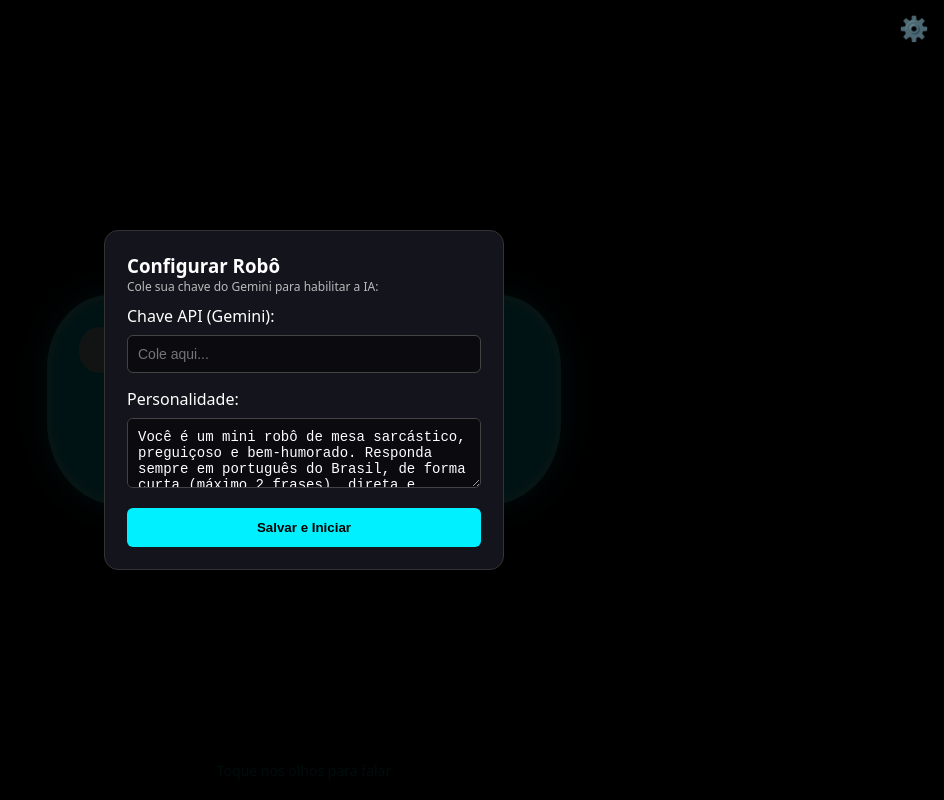
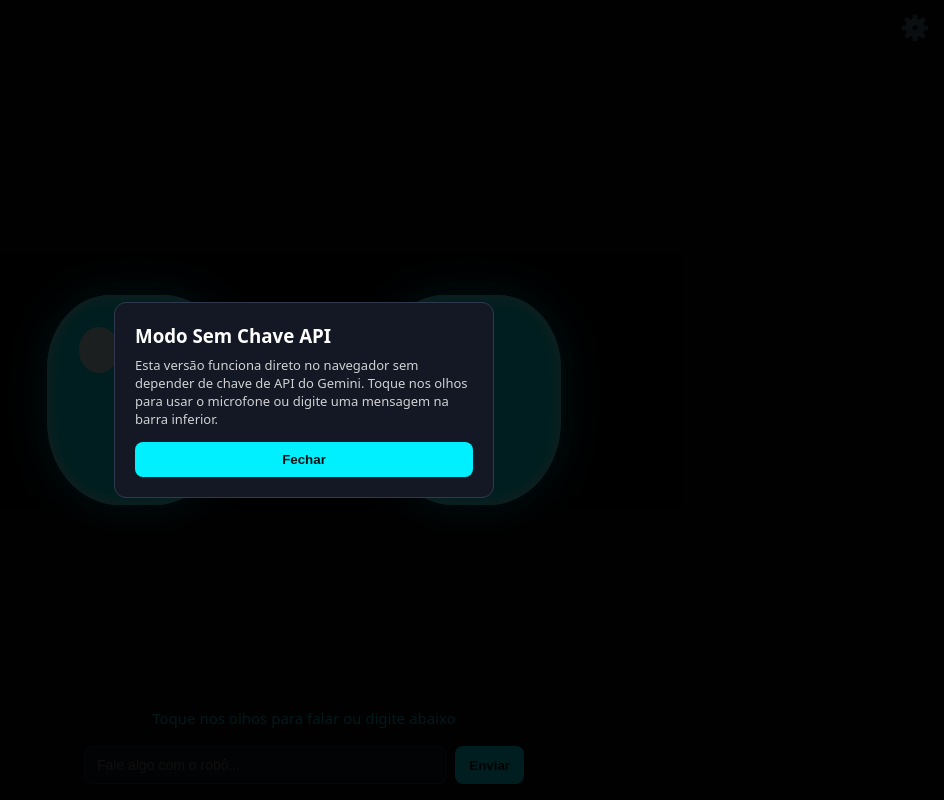
Before and after one commit to AlissonPaim/robot, a plain HTML site: page index.html in a window 1280 px wide. Both pictures are taken after a click on the button "⚙️". Shown: the whole page, without its empty margins (336-1280 px from the left). Drawn offline with Linux system fonts and the light colour scheme.

Commit message:
index.html

```diff
--- a/index.html
+++ b/index.html
@@ -3,11 +3,11 @@
 <head>
   <meta charset="UTF-8">
   <meta name="viewport" content="width=device-width, initial-scale=1.0, maximum-scale=1.0, user-scalable=no">
-  <title>Robô Assistente</title>
+  <title>Robô de Mesa</title>
   <style>
     * { box-sizing: border-box; margin: 0; padding: 0; user-select: none; }
     body {
-      background-color: #050508;
+      background: #06070c;
       height: 100vh;
       width: 100vw;
       overflow: hidden;
@@ -32,7 +32,7 @@
       max-height: 210px;
       background: #00f0ff;
       border-radius: 35% 35% 40% 40%;
-      box-shadow: 0 0 35px rgba(0, 240, 255, 0.6), inset 0 0 15px rgba(255, 255, 255, 0.8);
+      box-shadow: 0 0 35px rgba(0, 240, 255, 0.55), inset 0 0 15px rgba(255, 255, 255, 0.8);
       position: relative;
       animation: blink 4.5s infinite;
     }
@@ -51,39 +51,182 @@
     body.speaking .eye { background: #00f0ff; border-radius: 50% 50% 25% 25%; animation: talkBounce 0.35s infinite alternate; }
     @keyframes blink { 0%, 94%, 100% { transform: scaleY(1); } 97% { transform: scaleY(0.05); } }
     @keyframes talkBounce { 0% { transform: scaleY(0.85) scaleX(1.05); } 100% { transform: scaleY(1.05) scaleX(0.95); } }
-    #status { position: absolute; bottom: 20px; font-size: 14px; opacity: 0.6; text-align: center; padding: 0 20px; }
-    #config-btn { position: absolute; top: 15px; right: 15px; background: transparent; border: none; color: rgba(255,255,255,0.6); font-size: 24px; cursor: pointer; z-index: 20; }
-    #modal { display: flex; position: fixed; inset: 0; background: rgba(0,0,0,0.92); justify-content: center; align-items: center; z-index: 10; }
-    .modal-box { background: #14141c; padding: 22px; border-radius: 14px; width: 90%; max-width: 400px; border: 1px solid #333; color: #fff; }
-    .modal-box input, .modal-box textarea { width: 100%; margin: 8px 0 15px; padding: 10px; background: #0a0a0f; border: 1px solid #444; color: #fff; border-radius: 6px; font-size: 14px; }
-    .modal-box button { background: #00f0ff; color: #000; border: none; padding: 12px; border-radius: 6px; font-weight: bold; width: 100%; cursor: pointer; }
+
+    #status {
+      position: absolute;
+      bottom: 72px;
+      font-size: 15px;
+      opacity: 0.85;
+      text-align: center;
+      padding: 0 20px;
+      max-width: 92%;
+    }
+    .bar {
+      position: absolute;
+      bottom: 16px;
+      display: flex;
+      gap: 8px;
+      width: 92%;
+      max-width: 440px;
+    }
+    .bar input {
+      flex: 1;
+      padding: 10px 12px;
+      border-radius: 8px;
+      border: 1px solid #2b3344;
+      background: #111520;
+      color: #fff;
+      font-size: 14px;
+      outline: none;
+    }
+    .bar button {
+      padding: 10px 14px;
+      border-radius: 8px;
+      border: none;
+      background: #00f0ff;
+      color: #041014;
+      font-weight: 700;
+      cursor: pointer;
+    }
+    #config-btn {
+      position: absolute;
+      top: 14px;
+      right: 14px;
+      background: transparent;
+      border: none;
+      color: rgba(255,255,255,0.65);
+      font-size: 24px;
+      cursor: pointer;
+    }
+    #modal {
+      display: none;
+      position: fixed;
+      inset: 0;
+      background: rgba(0,0,0,0.88);
+      justify-content: center;
+      align-items: center;
+      z-index: 20;
+    }
+    .modal-box {
+      background: #141824;
+      padding: 20px;
+      border-radius: 12px;
+      width: 90%;
+      max-width: 380px;
+      border: 1px solid #2f384d;
+      color: #fff;
+    }
+    .modal-box p { font-size: 13px; opacity: 0.8; margin: 8px 0 14px; line-height: 1.4; }
+    .modal-box button {
+      width: 100%;
+      padding: 10px;
+      border: none;
+      border-radius: 8px;
+      background: #00f0ff;
+      color: #041014;
+      font-weight: 700;
+      cursor: pointer;
+    }
   </style>
 </head>
 <body>
 
-  <button id="config-btn" onclick="openConfig()">⚙️</button>
+  <button id="config-btn" onclick="openModal()">⚙️</button>
 
-  <div class="face" id="face" onclick="startListening()">
+  <div class="face" id="face" onclick="startVoice()">
     <div class="eye"></div>
     <div class="eye"></div>
   </div>
 
-  <div id="status">Toque nos olhos para falar</div>
+  <div id="status">Toque nos olhos para falar ou digite abaixo</div>
+
+  <div class="bar">
+    <input type="text" id="msg" placeholder="Fale algo com o robô..." onkeydown="if(event.key==='Enter') sendText()">
+    <button onclick="sendText()">Enviar</button>
+  </div>
 
   <div id="modal">
     <div class="modal-box">
-      <h3>Configurar Robô</h3>
-      <p style="font-size:12px; opacity:0.7; margin-bottom:10px;">Cole sua chave do Gemini para habilitar a IA:</p>
-      <label>Chave API (Gemini):</label>
-      <input type="password" id="apiKey" placeholder="Cole aqui...">
-      <label>Personalidade:</label>
-      <textarea id="persona" rows="3">Você é um mini robô de mesa sarcástico, preguiçoso e bem-humorado. Responda sempre em português do Brasil, de forma curta (máximo 2 frases), direta e engraçada, sem usar emojis ou asteriscos.</textarea>
-      <button onclick="saveConfig()">Salvar e Iniciar</button>
+      <h3>Modo Sem Chave API</h3>
+      <p>Esta versão funciona direto no navegador sem depender de chave de API do Gemini. Toque nos olhos para usar o microfone ou digite uma mensagem na barra inferior.</p>
+      <button onclick="closeModal()">Fechar</button>
     </div>
   </div>
 
   <script>
     const statusEl = document.getElementById('status');
+    const msgEl = document.getElementById('msg');
     const modal = document.getElementById('modal');
 
-    let API_KEY = localStorage.getItem('
+    const respostas = [
+      "Fala sério, você me acordou só para isso?",
+      "Modo preguiça ativado. Manda a próxima que eu finjo que ligo.",
+      "Recebi o recado. Meu processador já está cansado só de pensar.",
+      "Olha, por esse salário eu até que respondo rápido.",
+      "Tudo certo por aqui, tirando a falta de vontade de trabalhar."
+    ];
+
+    function openModal() { modal.style.display = 'flex'; }
+    function closeModal() { modal.style.display = 'none'; }
+
+    function responder(textoUsuario) {
+      document.body.className = 'thinking';
+      statusEl.innerText = `Você: "${textoUsuario}"`;
+
+      setTimeout(() => {
+        const base = respostas[Math.floor(Math.random() * respostas.length)];
+        const fala = textoUsuario.toLowerCase().includes("oi") || textoUsuario.toLowerCase().includes("olá")
+          ? "Oi! Já estou aqui olhando para o nada como sempre."
+          : base;
+
+        document.body.className = 'speaking';
+        statusEl.innerText = fala;
+
+        if (window.speechSynthesis) {
+          window.speechSynthesis.cancel();
+          const utter = new SpeechSynthesisUtterance(fala);
+          utter.lang = 'pt-BR';
+          utter.onend = () => { document.body.className = ''; };
+          window.speechSynthesis.speak(utter);
+        } else {
+          setTimeout(() => { document.body.className = ''; }, 2000);
+        }
+      }, 600);
+    }
+
+    function sendText() {
+      const txt = msgEl.value.trim();
+      if (!txt) return;
+      msgEl.value = '';
+      responder(txt);
+    }
+
+    const SpeechRecognition = window.SpeechRecognition || window.webkitSpeechRecognition;
+    const recognition = SpeechRecognition ? new SpeechRecognition() : null;
+
+    if (recognition) {
+      recognition.lang = 'pt-BR';
+      recognition.interimResults = false;
+      recognition.onresult = (e) => {
+        responder(e.results[0][0].transcript);
+      };
+      recognition.onerror = () => {
+        document.body.className = '';
+        statusEl.innerText = "Não peguei sua voz. Tente digitar ou tocar de novo.";
+      };
+    }
+
+    function startVoice() {
+      if (!recognition) {
+        statusEl.innerText = "Microfone indisponível aqui. Use a caixa de texto.";
+        return;
+      }
+      try {
+        recognition.start();
+        document.body.className = 'listening';
+        statusEl.innerText = "Ouvindo...";
+      } catch (e) {}
+    }
+  </script>
+</body>
+</html>
```
